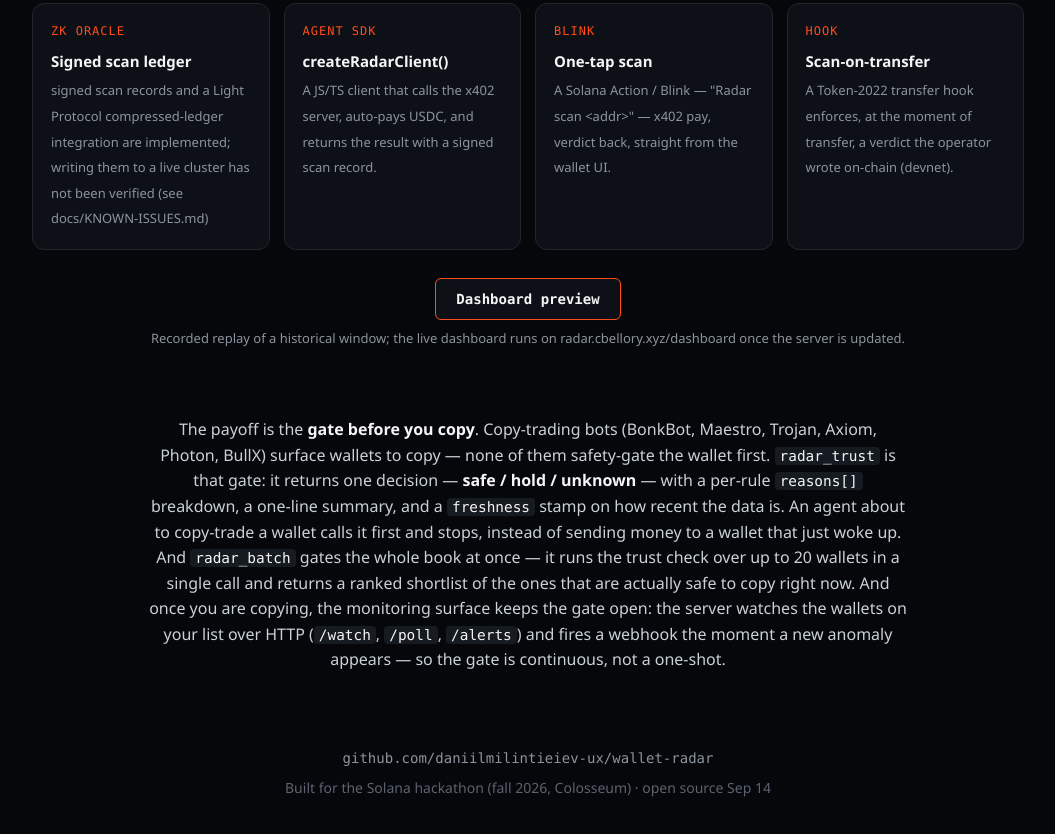
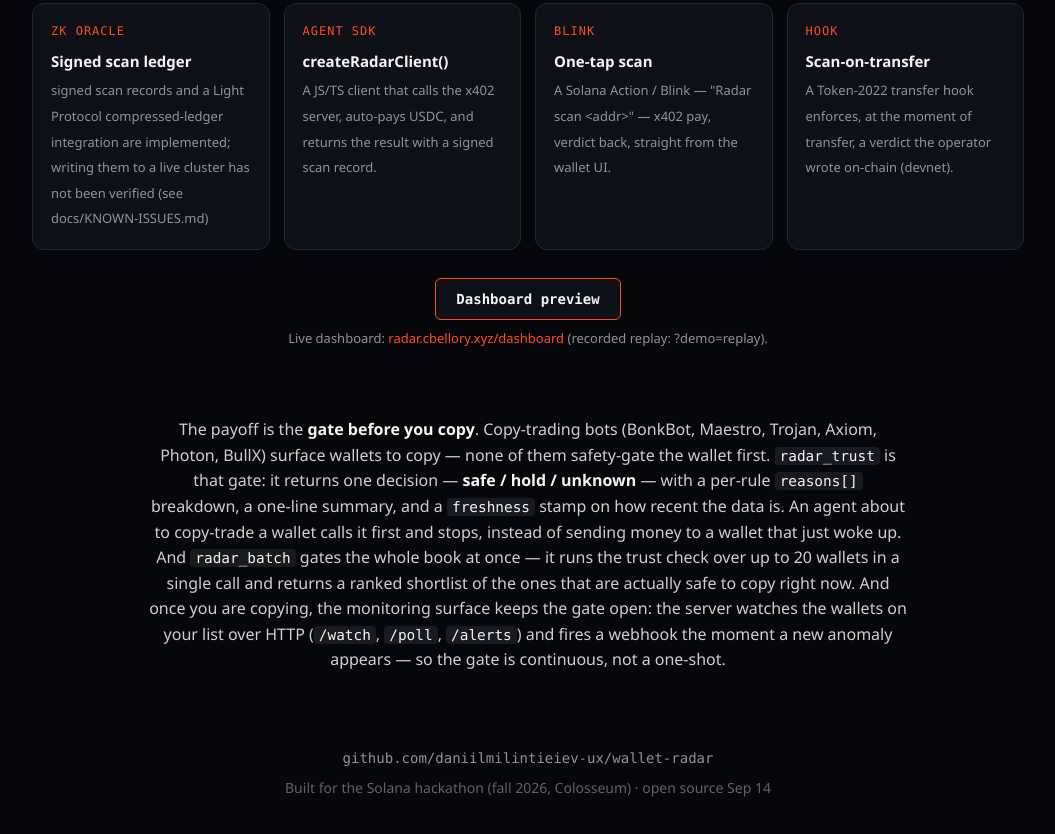
Before and after one commit to daniilmilintieiev-ux/wallet-radar, a website: page docs/index.html in a window 1280 px wide. Shown: the part 2011-2845 px from the top of the page, without its empty margins (112-1167 px from the left). Drawn offline with Linux system fonts and the light colour scheme.

Commit message:
docs: update live dashboard link in index.html

```diff
--- a/docs/index.html
+++ b/docs/index.html
@@ -121,7 +121,7 @@ footer .gh{color:var(--muted);font-family:Consolas,monospace}
   </div>
   <div style="text-align:center;margin-top:28px;padding:0 16px">
     <a href="dashboard-preview.html" class="chip" style="display:inline-block;padding:9px 20px;font-size:14px;color:var(--ink);background:var(--panel);border:1px solid var(--accent);border-radius:6px;text-decoration:none;font-weight:600">Dashboard preview</a>
-    <div style="color:var(--muted);font-size:13px;margin-top:8px">Recorded replay of a historical window; the live dashboard runs on radar.cbellory.xyz/dashboard once the server is updated.</div>
+    <div style="color:var(--muted);font-size:13px;margin-top:8px">Live dashboard: <a href="https://radar.cbellory.xyz/dashboard">radar.cbellory.xyz/dashboard</a> (recorded replay: ?demo=replay).</div>
   </div>
 </section>
 
```
